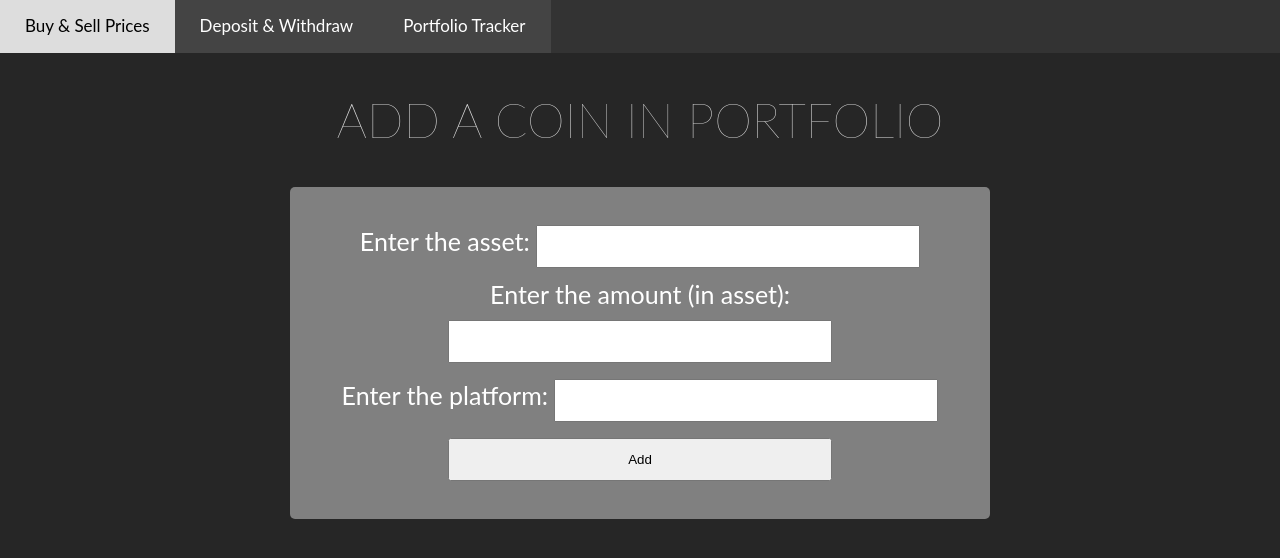
After one commit to varioti/fin_tracker, a Flask app: page /crypto/portfolio/add/ in a window 1280 px wide. The commit adds this page. Shown: the top 558 px of the page. Run offline with Flask 3, Linux system fonts and the light colour scheme; the visitor is signed in with stand-in values (Sample User, id 1); parts of the project's set-up code (start-up, migrations or seed data) failed here and were passed over.

Commit message:
portfolio pages improved

```diff
--- a/app/routes.py
+++ b/app/routes.py
@@ -197,3 +197,86 @@ def add_sell_order(id):
         coin.addSellTransaction(float(_amount),float(_price))
 
     return redirect(url_for("read_coin", id=id))
+
+#############
+# PORTFOLIO #
+#############
+
+@app.route("/crypto/portfolio/", methods=["GET","POST"])
+def portfolio():
+    if not 'logged_in' in session:
+        return authenticate()
+
+    # Get all the coins retrieved from the database
+    manual_coins = CryptoManualPortfolio.query.all()
+    manual_total = float(sum([coin.getUSDValue() for coin in manual_coins]))
+
+    # Get all the coins retrieved from the APIs
+    auto_total, auto_coins = get_global_balance()
+
+    return render_template("portfolio/portfolio.html", coins = auto_coins, total_balance = auto_total + manual_total, manual_coins = manual_coins)
+
+@app.route("/crypto/portfolio/add/", methods=["GET","POST"])
+def portfolio_add():
+    if not 'logged_in' in session:
+        return authenticate()
+
+    if request.method == "POST":
+        # Get form data
+        coin = request.form.get("asset")
+        if get_price(coin) == 0:
+            return "Coin not found", 404
+
+        amount = request.form.get("amount")
+        platform = request.form.get("platform")
+
+        # Create a new coin record
+        coin = CryptoManualPortfolio.create(
+            asset=coin,
+            amount=amount,
+            platform=platform,
+        )
+
+        return redirect(url_for("portfolio"))
+
+    return render_template("portfolio/add_coin.html")
+
+@app.route("/crypto/portfolio/delete/<int:id>", methods=["GET", "POST"])
+def portfolio_delete(id):
+    if not 'logged_in' in session:
+        return authenticate()
+
+    coin = CryptoManualPortfolio.get(id)
+    if coin is None:
+        return "Coin not found", 404
+
+    # Delete the coin record
+    coin.delete()
+
+    return redirect(url_for("portfolio"))
+
+@app.route("/crypto/portfolio/update/<int:id>", methods=["GET", "POST"])
+def portfolio_update(id):
+    if not 'logged_in' in session:
+        return authenticate()
+
+    coin = CryptoManualPortfolio.get(id)
+    if coin is None:
+        return "Coin not found", 404
+
+    if request.method == "POST":
+        # Get form data
+        asset = request.form.get("asset")
+        amount = request.form.get("amount")
+        platform = request.form.get("platform")
+
+        # Update the coin record
+        coin.update(
+            asset=asset,
+            amount=amount,
+            platform=platform,
+        )
+
+        return redirect(url_for("portfolio"))
+
+    return render_template("portfolio/update_coin.html", asset=coin.asset, amount=coin.amount, platform=coin.platform)
--- /dev/null
+++ b/app/templates/portfolio/add_coin.html
@@ -0,0 +1,16 @@
+{% extends "topnav.html" %}
+
+{% block content %}
+<h1>Add a coin in portfolio</h1>
+<div class="main">
+<form method="POST">
+    <label for="asset">Enter the asset: </label>
+    <input type="text" id="asset" name="asset"><br>
+    <label for="amount">Enter the amount (in asset): </label>
+    <input type="number" step="0.0000001" id="amount" name="amount"><br>
+    <label for="platform">Enter the platform: </label>
+    <input type="text" id="platform" name="platform"><br>
+    <input type="submit" value="Add">
+</form>
+</div>
+{% endblock %}
--- a/app/templates/topnav.html
+++ b/app/templates/topnav.html
@@ -8,7 +8,7 @@
         <div class="topnav">
             <a href="/crypto/">Buy & Sell Prices</a>
             <a href="/crypto/deposit/">Deposit & Withdraw</a>
-            <a href="/crypto/tracker/">Portfolio Tracker</a>
+            <a href="/crypto/portfolio/">Portfolio Tracker</a>
         </div>
 
         {% block content %}
--- a/app/utils/api_methods.py
+++ b/app/utils/api_methods.py
@@ -214,7 +214,7 @@ def get_etherscan_balance(address):
 
     return balance_in_ether, balance_in_usd
 
-def get_global_balance(others={}):
+def get_global_balance(manual_data=[]):
     # INIT
     balance = 0
     assets = {}
@@ -225,7 +225,7 @@ def get_global_balance(others={}):
     for pos in savings["positionAmountVos"] :
         if float(pos["amount"]) > 0 and "LD" != pos["asset"][:2]:
             if not pos["asset"] in assets :
-                assets[pos["asset"]] = {"asset":pos["asset"], "amount":float(pos["amount"]), "usd":float(pos["amountInUSDT"])}
+                assets[pos["asset"]] = {"asset":pos["asset"], "amount":float(pos["amount"]), "usd":float(pos["amountInUSDT"]), "platform":"BINANCE Savings"}
             else :
                 assets[pos["asset"]]["amount"] += float(pos["amount"])
                 assets[pos["asset"]]["usd"] += float(pos["amountInUSDT"])
@@ -239,10 +239,12 @@ def get_global_balance(others={}):
             balance += p
 
             if not f["asset"] in assets :
-                assets[f["asset"]] = {"asset":f["asset"], "amount":float(f["free"]), "usd":p}
+                assets[f["asset"]] = {"asset":f["asset"], "amount":float(f["free"]), "usd":p, "platform":"BINANCE Fundings"}
             else :
                 assets[f["asset"]]["amount"] += float(f["free"])
                 assets[f["asset"]]["usd"] += p
+                if "Fundings" not in assets[f["asset"]]["platform"] :
+                    assets[f["asset"]]["platform"] += " & Fundings"
 
     # SPOT
     spots = get_spot_balance()
@@ -254,10 +256,12 @@ def get_global_balance(others={}):
                     p = float(s["free"])*price_usd
                     balance += p
                     if not s["asset"] in assets :
-                        assets[s["asset"]] = {"asset":s["asset"], "amount":float(s["free"]), "usd":p}
+                        assets[s["asset"]] = {"asset":s["asset"], "amount":float(s["free"]), "usd":p, "platform":"BINANCE Spot"}
                     else :
                         assets[s["asset"]]["amount"] += float(s["free"])
                         assets[s["asset"]]["usd"] += p
+                        if "Spot" not in assets[s["asset"]]["platform"] :
+                            assets[s["asset"]]["platform"] += " & Spot"
 
             if (not s["locked"] is None) and float(s["locked"]) > 0:
                 price_usd = get_price(s["asset"],"USD")
@@ -265,41 +269,54 @@ def get_global_balance(others={}):
                     p = float(s["free"])*price_usd
                     balance += p
                     if not s["asset"] in assets :
-                        assets[s["asset"]] = {"asset":s["asset"], "amount":float(s["locked"]), "usd":p}
+                        assets[s["asset"]] = {"asset":s["asset"], "amount":float(s["locked"]), "usd":p, "platform":"BINANCE Spot"}
                     else :
                         assets[s["asset"]]["amount"] += float(s["locked"])
                         assets[s["asset"]]["usd"] += p
+                        if "Spot" not in assets[s["asset"]]["platform"] :
+                            assets[s["asset"]]["platform"] += " & Spot"
 
     # ETHERSCAN
     balance_in_ether, balance_in_usd = get_etherscan_balance(etherscan_address)
 
     if not ("ETH" in assets) :
-        assets["ETH"] = {"asset":"ETH", "amount":balance_in_ether, "usd":balance_in_usd}
+        assets["ETH"] = {"asset":"ETH", "amount":balance_in_ether, "usd":balance_in_usd, "platform":"ETHER"}
     else :
         assets["ETH"]["amount"] += balance_in_ether
         assets["ETH"]["usd"] += balance_in_usd
+        if "ETHER" not in assets["ETH"]["platform"] :
+            assets["ETH"]["platform"] += " & ETHER"
 
     balance += balance_in_usd
 
     # BLOCKCHAIN.COM (BTC)
     balance_in_btc, balance_in_usd = get_blockchain_balance(btc_address)
     if not ("BTC" in assets) :
-        assets["BTC"] = {"asset":"BTC", "amount":balance_in_btc, "usd":balance_in_usd}
+        assets["BTC"] = {"asset":"BTC", "amount":balance_in_btc, "usd":balance_in_usd, "platform":"BTC"}
     else :
         assets["BTC"]["amount"] += balance_in_btc
         assets["BTC"]["usd"] += balance_in_usd
+        if "BTC" not in assets["BTC"]["platform"] :
+            assets["BTC"]["platform"] += " & BTC"
 
     balance += balance_in_usd
 
     # OTHERS WALLETS
-    for i in others :
-        for name, asset in others[i].items():
-            balance += asset["usd"]
-            if not (name in assets) :
-                assets[name] = {"asset":name, "amount":asset["amount"], "usd":asset["usd"]}
-            else :
-                assets[name]["amount"] += asset["amount"]
-                assets[name]["usd"] += asset["usd"]
+    for record in manual_data:
+        asset = record.asset
+        amount = record.amount
+        platform = record.platform
+        usd_value = record.getUSDValue()
+
+        # Add the asset to the assets dictionary
+        if asset not in assets:
+            assets[asset] = {"asset": asset, "amount": amount, "usd": usd_value, "platform": platform}
+        else:
+            assets[asset]["amount"] += amount
+            assets[asset]["usd"] += usd_value
+            assets[asset]["platform"] += f" & {platform}" if platform not in assets[asset]["platform"] else ""
+
+        balance += usd_value
 
     return balance, assets
 
```
Also changed, not shown: app/models.py (+16 -1 lines), app/templates/evolution/portfolio_add.html (renamed from app/templates/portfolio/crypto_portfolio_update.html, +5 -5 lines), app/templates/evolution/portfolio_update.html (added, +16 -0 lines), app/templates/portfolio/crypto_portfolio_add.html (deleted, +0 -22 lines), app/templates/portfolio/crypto_tracker.html (deleted, +0 -53 lines), app/templates/portfolio/portfolio.html (added, +59 -0 lines), app/templates/portfolio/update_coin.html (added, +16 -0 lines).
